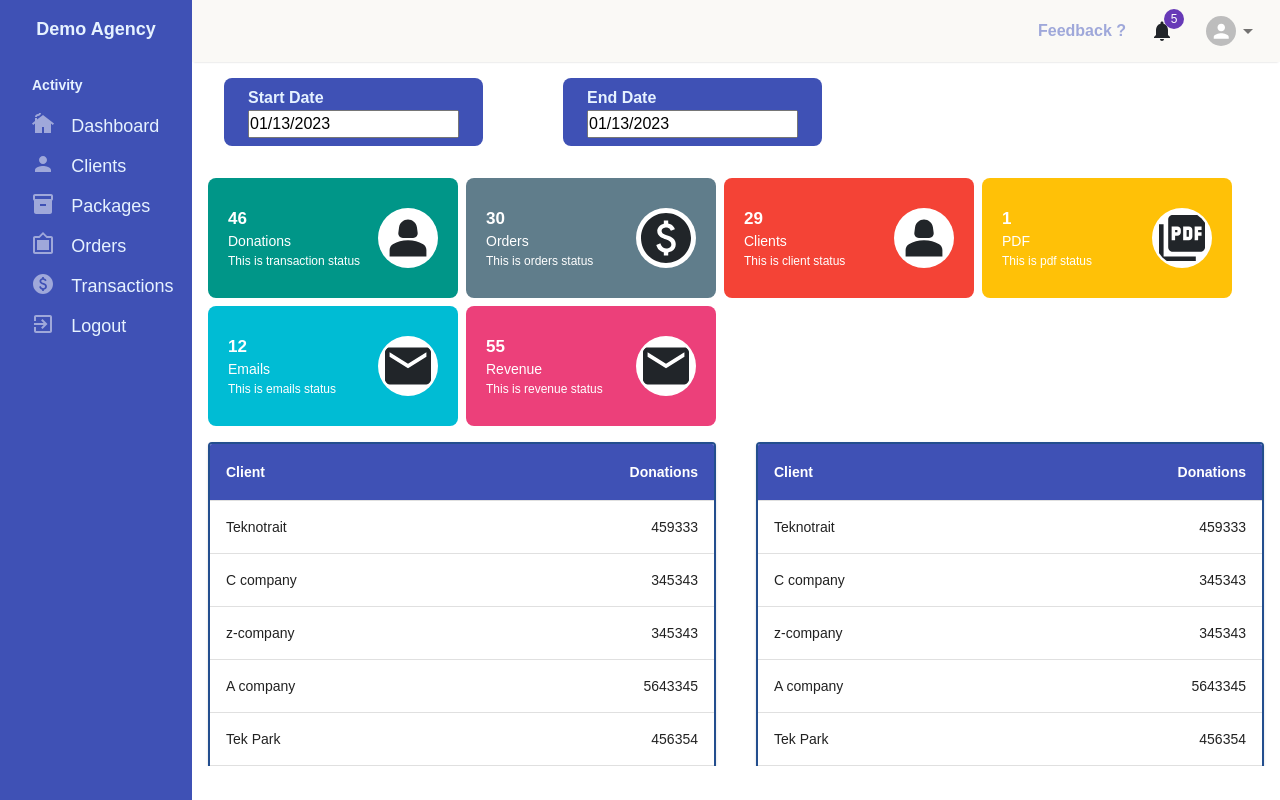
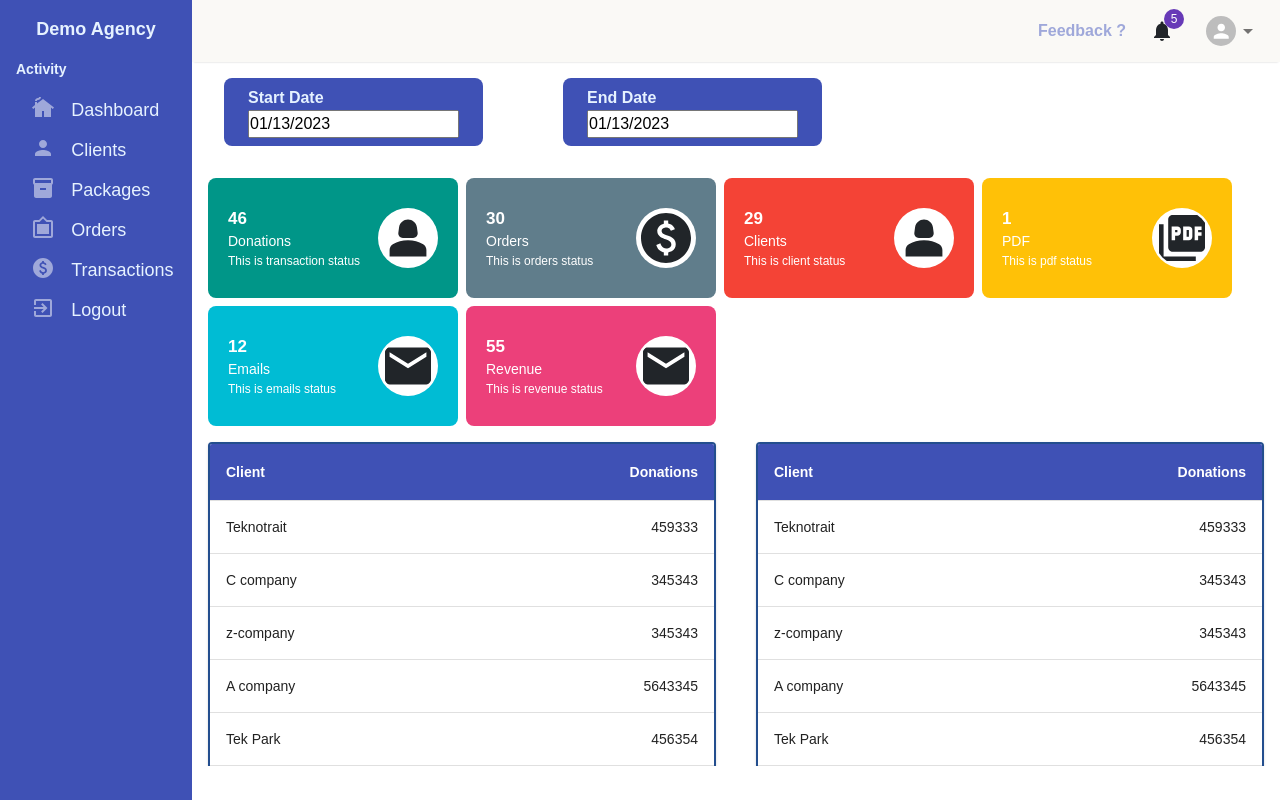
Before and after one commit to 9944098125/tax_receipt, a React (Create React App) app: page / in a window 1280 px wide. Built offline with nearby package versions, Linux system fonts and the light colour scheme.

Commit message:
sidebar activty changed

```diff
--- a/src/Components/Sidebar/Sidebar.jsx
+++ b/src/Components/Sidebar/Sidebar.jsx
@@ -91,8 +91,8 @@ function Sidebar() {
           </Link>
           <Box
             sx={{
-              mt: 4,
-              pl: 4,
+              mt: 2,
+              pl: 2,
               alignSelf: "flex-start",
               display: { xs: "none", md: "block" },
             }}
```
